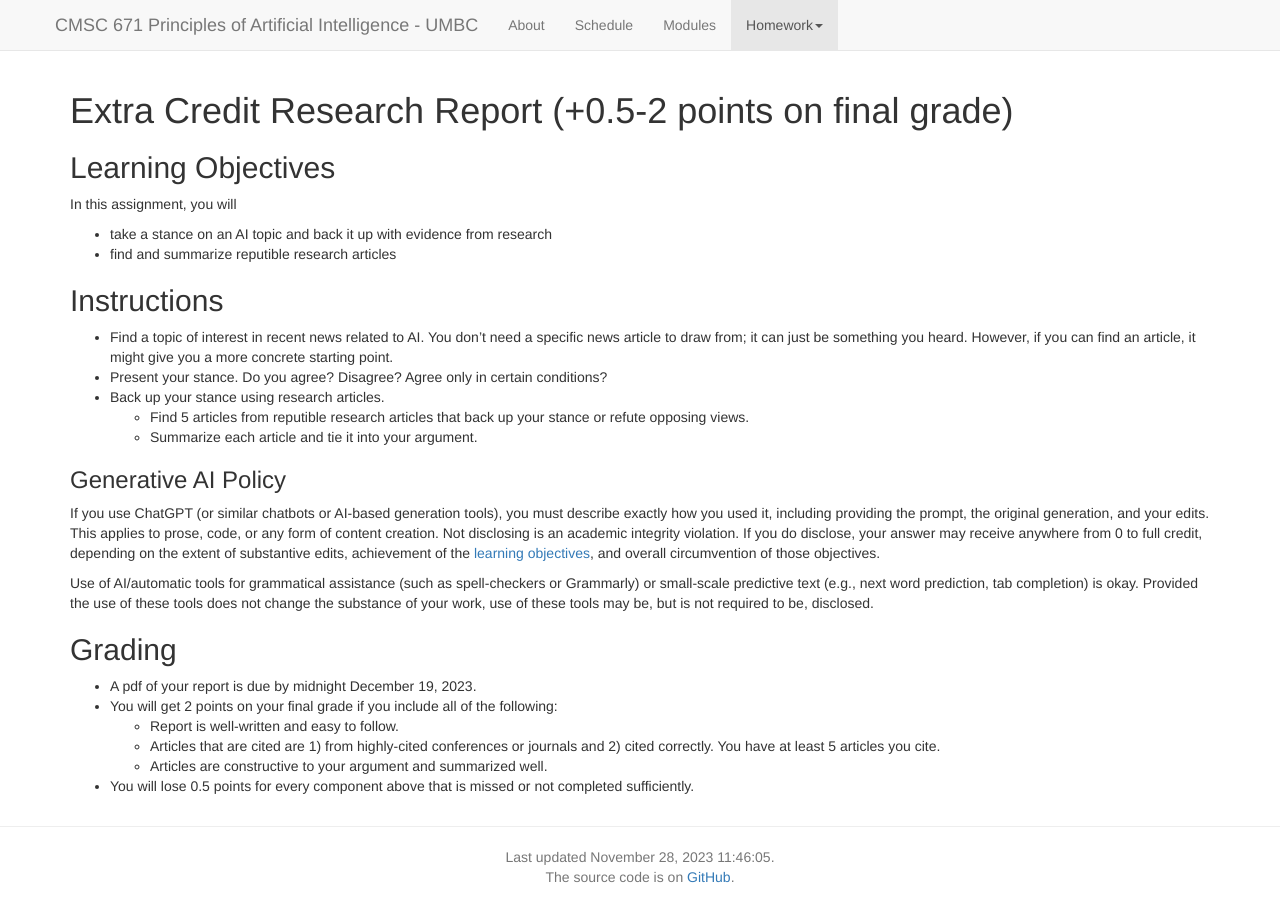
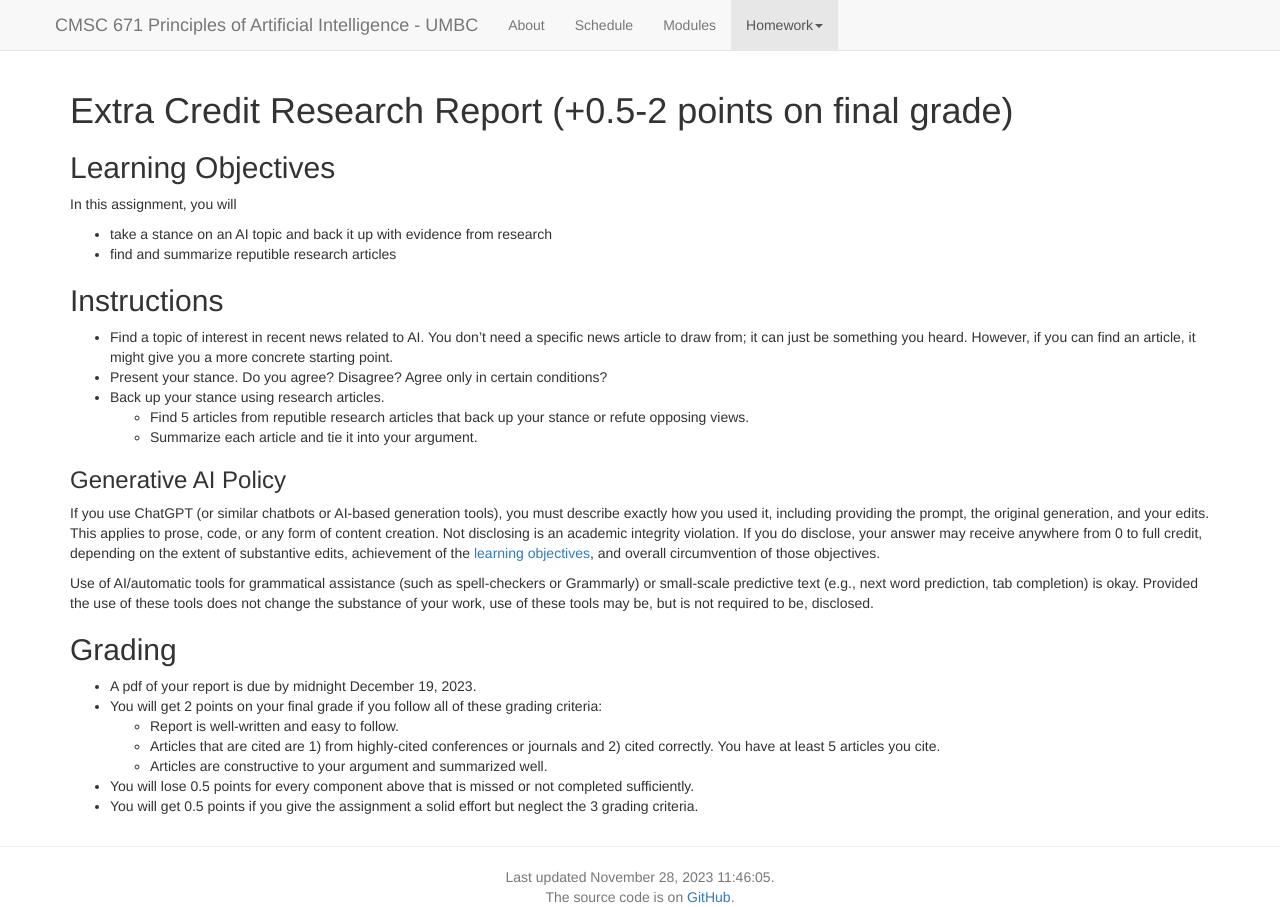
Before and after one commit to lara-martin/Principles-of-AI, a Jekyll site: the page built from homeworks/extra-credit-report.md, in a window 1280 px wide. Built offline with Jekyll 4.4.1, drawn with Linux system fonts in a browser that asks for light colours; nearby versions of some CDN libraries; a script that is not in the unit is left out.

Commit message:
Explain 0.5 grade

```diff
--- a/homeworks/extra-credit-report.md
+++ b/homeworks/extra-credit-report.md
@@ -33,8 +33,9 @@ Use of AI/automatic tools for grammatical assistance (such as spell-checkers or
 
 ## Grading
 - A pdf of your report is due by midnight December 19, 2023.
-- You will get 2 points on your final grade if you include all of the following:
+- You will get 2 points on your final grade if you follow all of these grading criteria:
   - Report is well-written and easy to follow.
   - Articles that are cited are 1) from highly-cited conferences or journals and 2) cited correctly. You have at least 5 articles you cite.
   - Articles are constructive to your argument and summarized well.
 - You will lose 0.5 points for every component above that is missed or not completed sufficiently.
+- You will get 0.5 points if you give the assignment a solid effort but neglect the 3 grading criteria.
```
